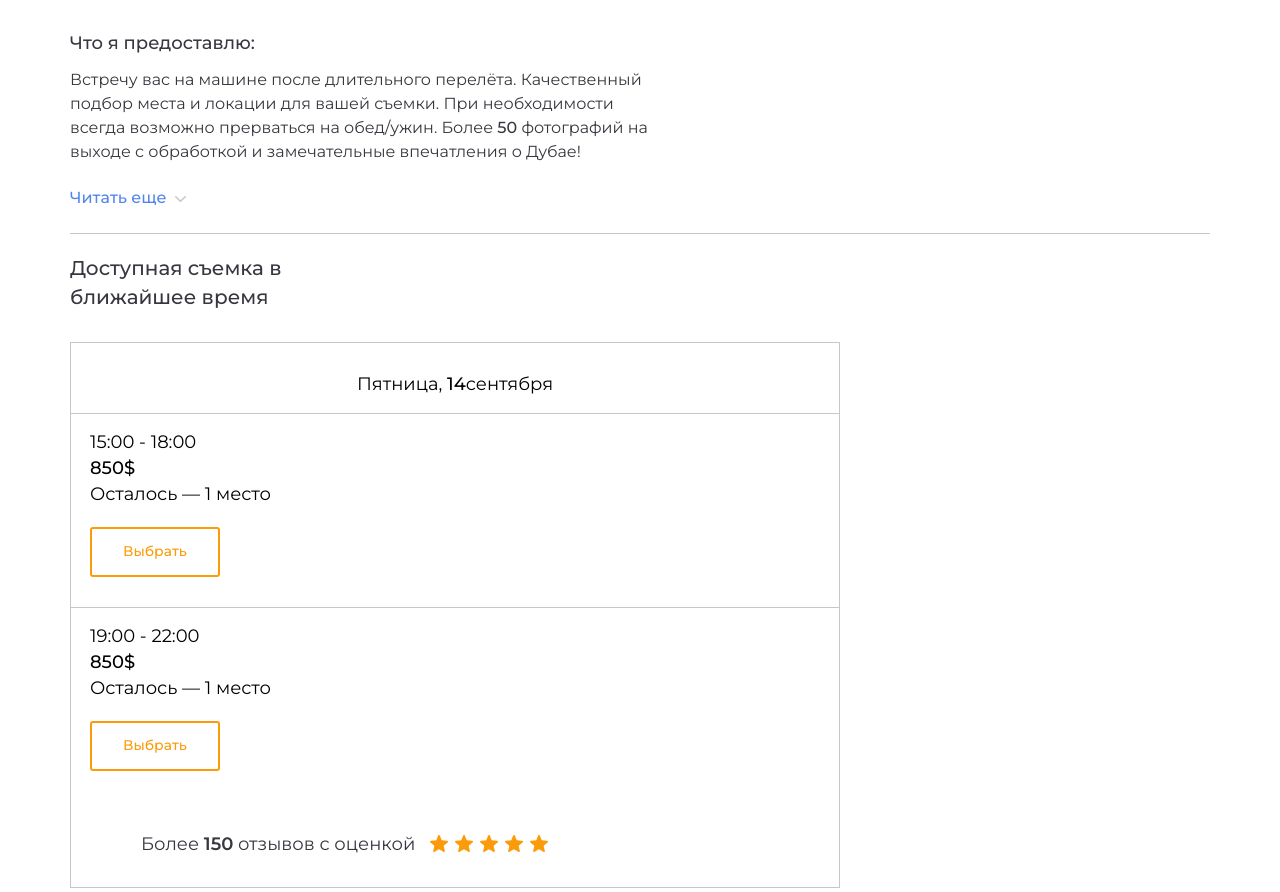
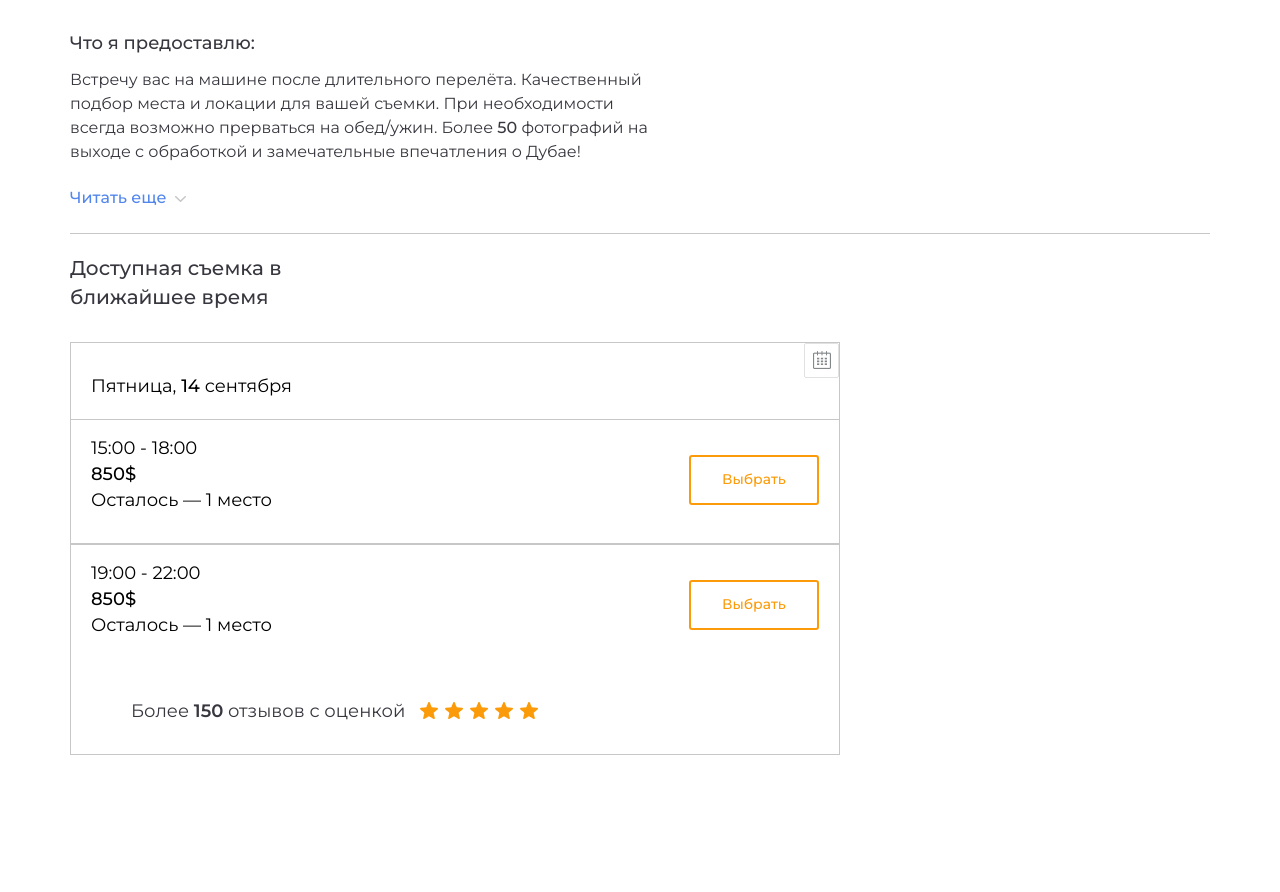
Before and after one commit to AlesyaOsipenko/helyfly-project, a website: page src/index.html in a window 1280 px wide. Shown: the part 2548-3440 px from the top of the page. After the commit the page ends 3348 px from the top, so only its background shows below. Drawn offline with Linux system fonts and the light colour scheme; files that its build step writes are made by us from their sources; files whose address does not match are found by name.

Commit message:
finish timetable-block

```diff
--- a/src/assets/scss/blocks/_timetable.scss
+++ b/src/assets/scss/blocks/_timetable.scss
@@ -11,9 +11,11 @@
         margin: 0px auto 40px;
         max-width: 278px;
         text-align: center;
+
         @include media(xs) {
             @include text (26px, 400, 38px, $textColor);
         }
+
         @include media(sm) {
             @include text(20px, 500, 29px, $textColor);
             margin-left: 0;
@@ -24,26 +26,43 @@
 
     &__wrapper {
         border: 1px solid #C7C7C7;
-        display: grid;
-        grid-template-columns: 1;
-        grid-template-rows: 4fr;
         display: flex;
         flex-direction: column;
+
         @include media(md) {
             max-width: 770px;
         }
 
         #{$timetable}__text-friday {
             text-align: center;
-            padding: 28px 0 16px;
+            padding: 20px 0 15px;
             border-bottom: 0.5px solid #C7C7C7;
+            position: relative;
+
+            @include media (xs) {
+                padding: 30px 0 20px 20px;
+                text-align: left;
+
+                &::after {
+                    @include pseudo (block, absolute, '');
+                    background-image: url('../images/timetable/calendar.png');
+                    background-repeat: no-repeat;
+                    width: 35px;
+                    height: 35px;
+                    top: 22px;
+                    left: 235px;
+                }
+            }
         }
 
+
         #{$timetable}__inner {
-            padding: 15px 19px 30px;
+            padding: 15px 20px 30px;
             border-bottom: 0.5px solid #C7C7C7;
-            @include media (sm) {
-                border-bottom: none;
+
+            @include media (xs) {
+                display: flex;
+                justify-content: space-between;
             }
         }
 
@@ -54,7 +73,7 @@
         }
 
         #{$timetable}__sum {
-            margin: 10px 0 10px;
+            padding: 10px 0 10px;
         }
 
         #{$timetable}__btn {
@@ -68,13 +87,13 @@
         }
 
         #{$timetable}__inner--second {
-            @include media (sm) {
-                border-top: 0.5px solid #C7C7C7;
+            @include media (xs) {
+                border-bottom: none;
             }
         }
 
         #{$timetable}__rating {
-            padding: 30px 0 30px 70px;
+            padding: 30px 0 30px 60px;
         }
     }
 
--- a/src/index.html
+++ b/src/index.html
@@ -176,19 +176,28 @@
 
         <div class="timetable__wrapper">
 
-            <p class="timetable__text-friday text">Пятница, <span class="block__text">14</span>сентября</p>
+            <p class="timetable__text-friday text">Пятница, <span class="block__text">14 </span>сентября</p>
+
             <div class="timetable__inner timetable__inner--first">
-                <p class="timetable__time text">15:00 - 18:00</p>
-                <span class="timetable__sum block__text">850$</span>
-                <p class="time__text text">Осталось — 1 место</p>
+
+                <div class="time__box time__box-one">
+                    <p class="timetable__time text">15:00 - 18:00</p>
+                    <span class="timetable__sum block__text">850$</span>
+                    <p class="time__text text">Осталось — 1 место</p>
+                </div>
+
                 <button class="timetable__btn">Выбрать</button>
+
             </div>
 
 
             <div class="timetable__inner timetable__inner--second">
+                <div class="time__box time__box-one">
                 <p class="timetable__time text">19:00 - 22:00</p>
                 <span class="timetable__sum block__text">850$</span>
                 <p class="time__text text">Осталось — 1 место</p>
+                </div>
+
                 <button class="timetable__btn">Выбрать</button>
             </div>
 
@@ -197,10 +206,6 @@
                 </p>
                 <img class="rating__reviews-img" src="./assets/images/review-png.png" alt="">
             </div>
-
-
-
-
         </div>
 
 
```
Also changed, not shown: dist/assets/css/style.css, dist/assets/css/style.min.css, dist/assets/images/timetable/calendar.png (added), dist/index.html, src/assets/images/timetable/calendar.png (added), 1 other file.
